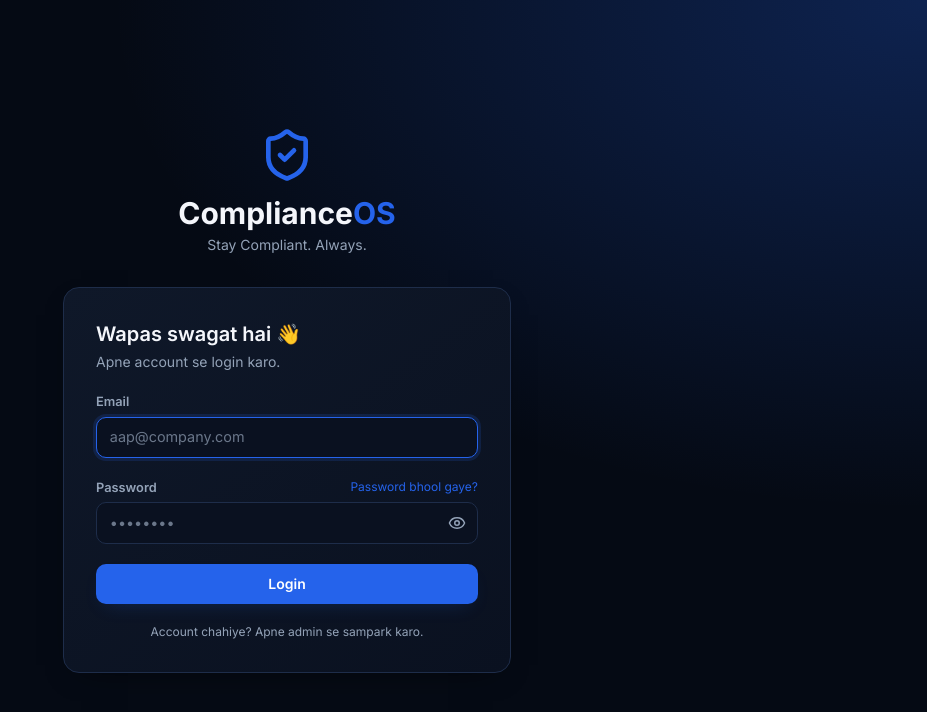
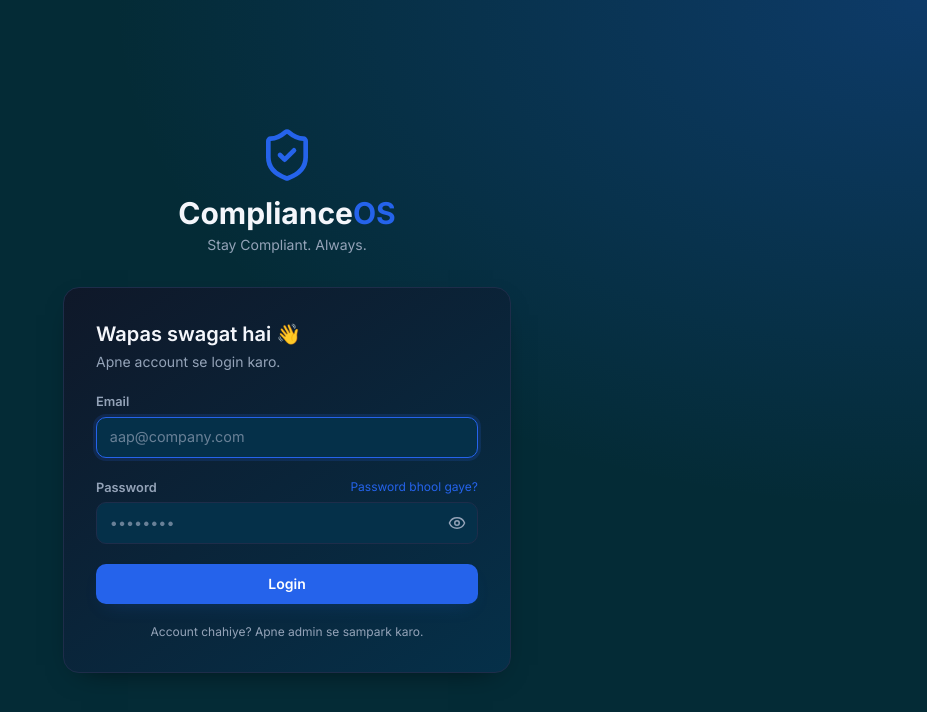
Before and after one commit to yashkulshrestha1102/ComplianceOS, a Next.js app: page /login in a window 1280 px wide. Shown: the top 712 px of the page, without its empty margins (353-1280 px from the left). Built offline with nearby package versions, Linux system fonts and the light colour scheme; no server answers.

Commit message:
css again changes

```diff
--- a/app/globals.css
+++ b/app/globals.css
@@ -1,8 +1,8 @@
 @import "tailwindcss";
 
 :root {
-  --bg: #050a14;
-  --panel: #0a1120;
+  --bg: #042b36;
+  --panel: #053049;
   --card: #0f1829;
   --border: #1e2d4a;
   --accent: #2563eb;
```
